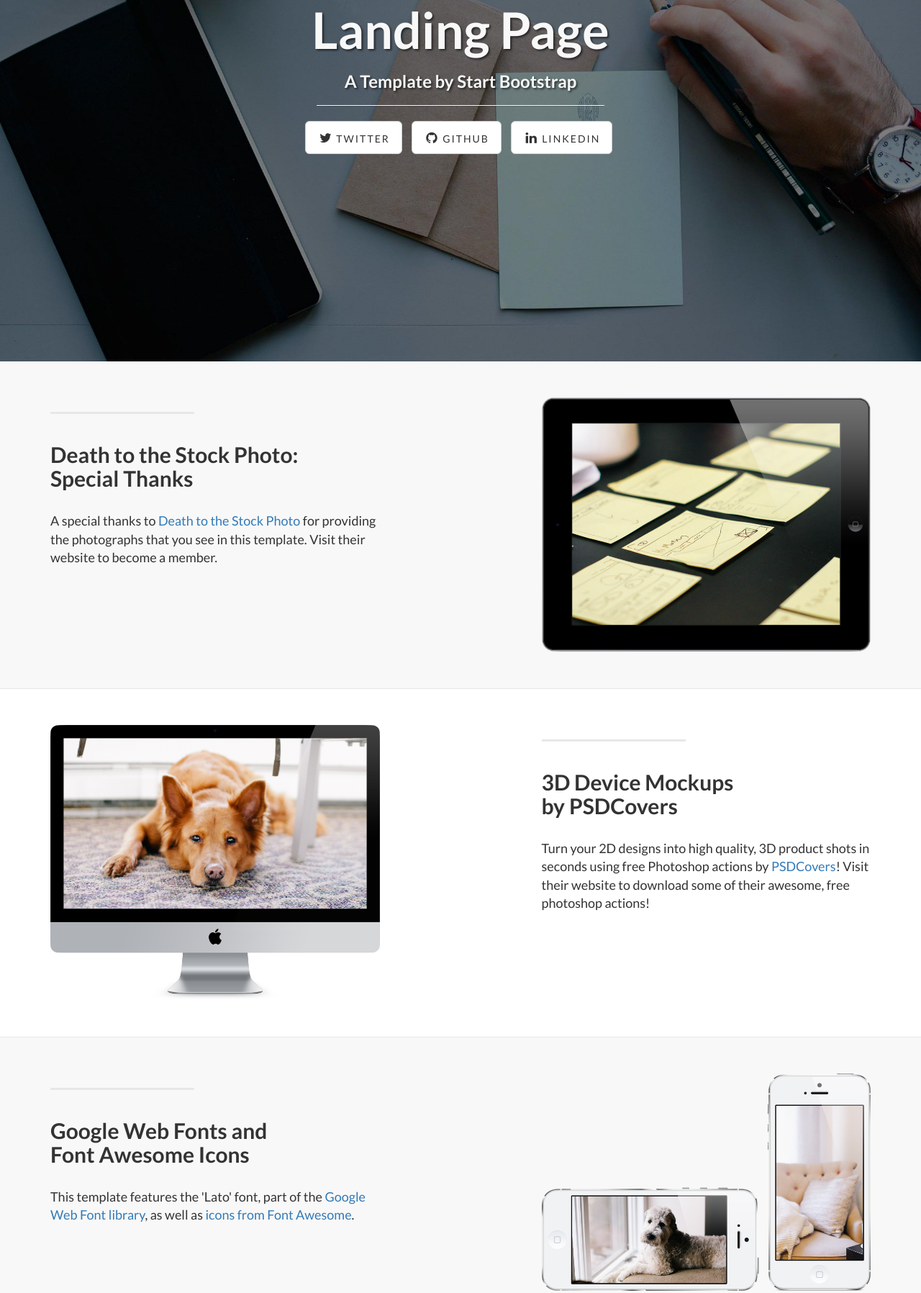
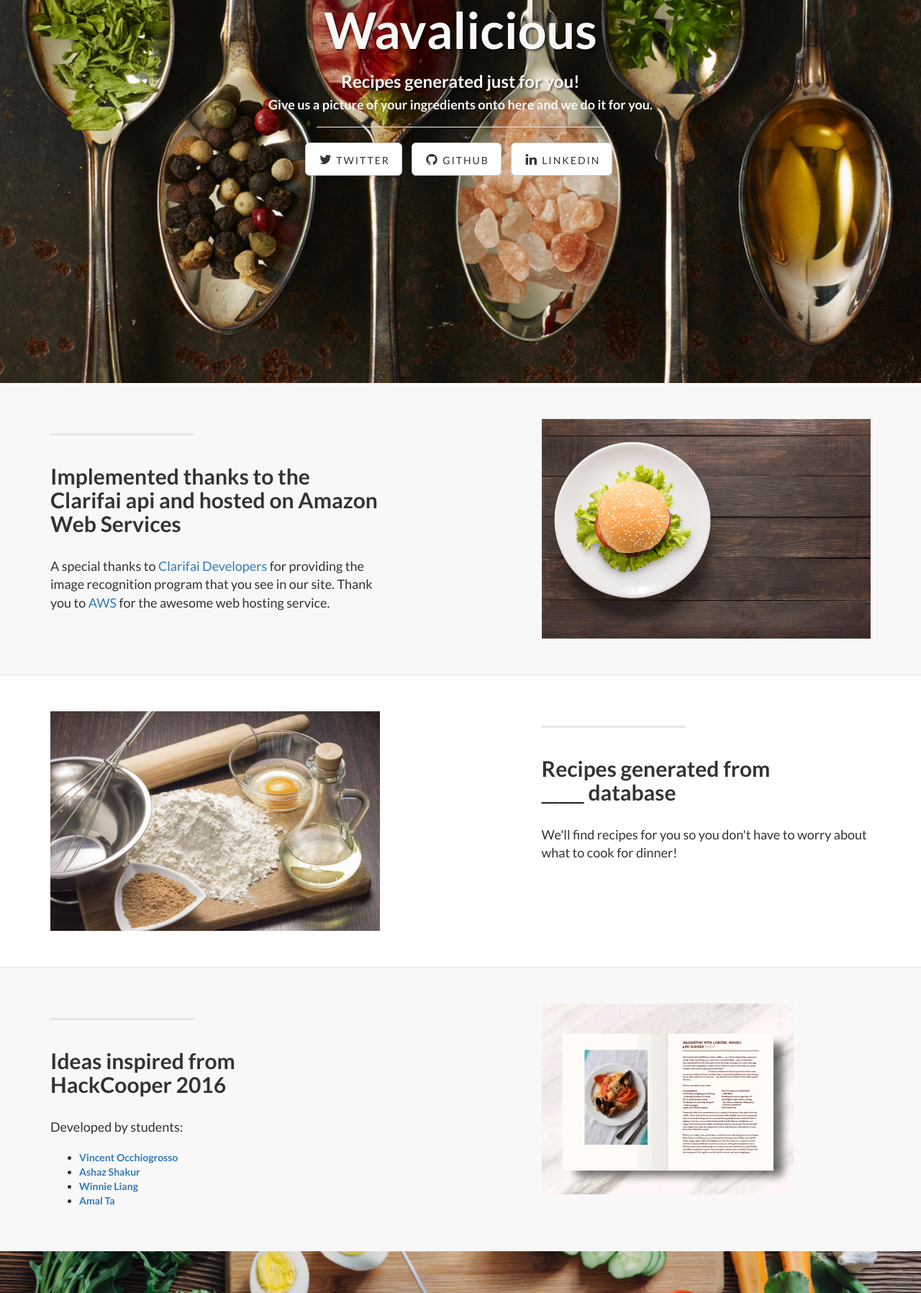
Before and after one commit to wliang6/HackCooper2016, a plain HTML site: page index.html in a window 1280 px wide. Shown: the part 275-2071 px from the top of the page at 72% size. Drawn offline with Linux system fonts and the light colour scheme.

Commit message:
Added images and information to webpage

```diff
--- a/css/landing-page.css
+++ b/css/landing-page.css
@@ -35,7 +35,7 @@ h6 {
     padding-bottom: 50px;
     text-align: center;
     color: #f8f8f8;
-    background: url(../img/intro-bg.jpg) no-repeat center center;
+    background: url(../img/food3.jpg) no-repeat center center;
     background-size: cover;
 }
 
@@ -116,7 +116,7 @@ h6 {
 .banner {
     padding: 100px 0;
     color: #f8f8f8;
-    background: url(../img/banner-bg.jpg) no-repeat center center;
+    background: url(../img/food4.jpg) no-repeat center center;
     background-size: cover;
 }
 
--- a/index.html
+++ b/index.html
@@ -9,7 +9,7 @@
     <meta name="description" content="">
     <meta name="author" content="">
 
-    <title>Landing Page - Start Bootstrap Theme</title>
+    <title>Wavalicious</title>
 
     <!-- Bootstrap Core CSS -->
     <link href="css/bootstrap.min.css" rel="stylesheet">
@@ -20,6 +20,7 @@
     <!-- Custom Fonts -->
     <link href="font-awesome/css/font-awesome.min.css" rel="stylesheet" type="text/css">
     <link href="https://fonts.googleapis.com/css?family=Lato:300,400,700,300italic,400italic,700italic" rel="stylesheet" type="text/css">
+
 
 </head>
 
@@ -66,15 +67,16 @@
             <div class="row">
                 <div class="col-lg-12">
                     <div class="intro-message">
-                        <h1>Landing Page</h1>
-                        <h3>A Template by Start Bootstrap</h3>
+                        <h1>Wavalicious</h1>
+                        <h3>Recipes generated just for you!</h3>
+                        <h4>Give us a picture of your ingredients onto here and we do it for you.</h4>
                         <hr class="intro-divider">
                         <ul class="list-inline intro-social-buttons">
                             <li>
-                                <a href="https://twitter.com/SBootstrap" class="btn btn-default btn-lg"><i class="fa fa-twitter fa-fw"></i> <span class="network-name">Twitter</span></a>
+                                <a href="" class="btn btn-default btn-lg"><i class="fa fa-twitter fa-fw"></i> <span class="network-name">Twitter</span></a>
                             </li>
                             <li>
-                                <a href="https://github.com/IronSummitMedia/startbootstrap" class="btn btn-default btn-lg"><i class="fa fa-github fa-fw"></i> <span class="network-name">Github</span></a>
+                                <a href="https://github.com/wliang6/Wavalicious" class="btn btn-default btn-lg"><i class="fa fa-github fa-fw"></i> <span class="network-name">Github</span></a>
                             </li>
                             <li>
                                 <a href="#" class="btn btn-default btn-lg"><i class="fa fa-linkedin fa-fw"></i> <span class="network-name">Linkedin</span></a>
@@ -100,11 +102,11 @@
                 <div class="col-lg-5 col-sm-6">
                     <hr class="section-heading-spacer">
                     <div class="clearfix"></div>
-                    <h2 class="section-heading">Death to the Stock Photo:<br>Special Thanks</h2>
-                    <p class="lead">A special thanks to <a target="_blank" href="http://join.deathtothestockphoto.com/">Death to the Stock Photo</a> for providing the photographs that you see in this template. Visit their website to become a member.</p>
+                    <h2 class="section-heading">Implemented thanks to the Clarifai api and hosted on Amazon Web Services<br></h2>
+                    <p class="lead">A special thanks to <a target="_blank" href="https://clarifai.com/">Clarifai Developers</a> for providing the image recognition program that you see in our site. Thank you to <a target="_blank" href="https://aws.amazon.com/">AWS</a> for the awesome web hosting service. </p>
                 </div>
                 <div class="col-lg-5 col-lg-offset-2 col-sm-6">
-                    <img class="img-responsive" src="img/ipad.png" alt="">
+                    <img class="img-responsive" src="img/food2.jpg" alt="">
                 </div>
             </div>
 
@@ -122,11 +124,12 @@
                 <div class="col-lg-5 col-lg-offset-1 col-sm-push-6  col-sm-6">
                     <hr class="section-heading-spacer">
                     <div class="clearfix"></div>
-                    <h2 class="section-heading">3D Device Mockups<br>by PSDCovers</h2>
-                    <p class="lead">Turn your 2D designs into high quality, 3D product shots in seconds using free Photoshop actions by <a target="_blank" href="http://www.psdcovers.com/">PSDCovers</a>! Visit their website to download some of their awesome, free photoshop actions!</p>
+                    <h2 class="section-heading">Recipes generated from
+                    <br>_____ database</h2>
+                    <p class="lead">We'll find recipes for you so you don't have to worry about what to cook for dinner! </p>
                 </div>
                 <div class="col-lg-5 col-sm-pull-6  col-sm-6">
-                    <img class="img-responsive" src="img/dog.png" alt="">
+                    <img class="img-responsive" src="img/food1.jpg" alt="">
                 </div>
             </div>
 
@@ -144,11 +147,13 @@
                 <div class="col-lg-5 col-sm-6">
                     <hr class="section-heading-spacer">
                     <div class="clearfix"></div>
-                    <h2 class="section-heading">Google Web Fonts and<br>Font Awesome Icons</h2>
-                    <p class="lead">This template features the 'Lato' font, part of the <a target="_blank" href="http://www.google.com/fonts">Google Web Font library</a>, as well as <a target="_blank" href="http://fontawesome.io">icons from Font Awesome</a>.</p>
+                    <h2 class="section-heading">Ideas inspired from<br>HackCooper 2016</h2>
+                    <p class="lead">Developed by students:
+                    <ul><li><a target="_blank" href="https://github.com/vocchiogrosso">Vincent Occhiogrosso</a></li> <li><a target="_blank" href="https://github.com/Azewilous">Ashaz Shakur</a></li> <li><a target="_blank" href="https://github.com/wliang6">Winnie Liang</a></li> <li><a target="_blank" href="https://github.com/amalTash">Amal Ta</a></li></ul>
+                    </p>
                 </div>
                 <div class="col-lg-5 col-lg-offset-2 col-sm-6">
-                    <img class="img-responsive" src="img/phones.png" alt="">
+                    <img class="img-responsive" src="img/food5.jpg" alt="">
                 </div>
             </div>
 
@@ -170,10 +175,10 @@
                 <div class="col-lg-6">
                     <ul class="list-inline banner-social-buttons">
                         <li>
-                            <a href="https://twitter.com/SBootstrap" class="btn btn-default btn-lg"><i class="fa fa-twitter fa-fw"></i> <span class="network-name">Twitter</span></a>
+                            <a href="" class="btn btn-default btn-lg"><i class="fa fa-twitter fa-fw"></i> <span class="network-name">Twitter</span></a>
                         </li>
                         <li>
-                            <a href="https://github.com/IronSummitMedia/startbootstrap" class="btn btn-default btn-lg"><i class="fa fa-github fa-fw"></i> <span class="network-name">Github</span></a>
+                            <a href="https://github.com/wliang6/Wavalicious" class="btn btn-default btn-lg"><i class="fa fa-github fa-fw"></i> <span class="network-name">Github</span></a>
                         </li>
                         <li>
                             <a href="#" class="btn btn-default btn-lg"><i class="fa fa-linkedin fa-fw"></i> <span class="network-name">Linkedin</span></a>
@@ -210,7 +215,7 @@
                             <a href="#contact">Contact</a>
                         </li>
                     </ul>
-                    <p class="copyright text-muted small">Copyright &copy; Your Company 2014. All Rights Reserved</p>
+                    <p class="copyright text-muted small">Copyright &copy; Team Wava 2016. All Rights Reserved</p>
                 </div>
             </div>
         </div>
```
Also changed, not shown: img/food1.jpg (added), img/food2.jpg (added), img/food3.jpg (added), img/food4.jpg (added), img/food5.jpg (added).
